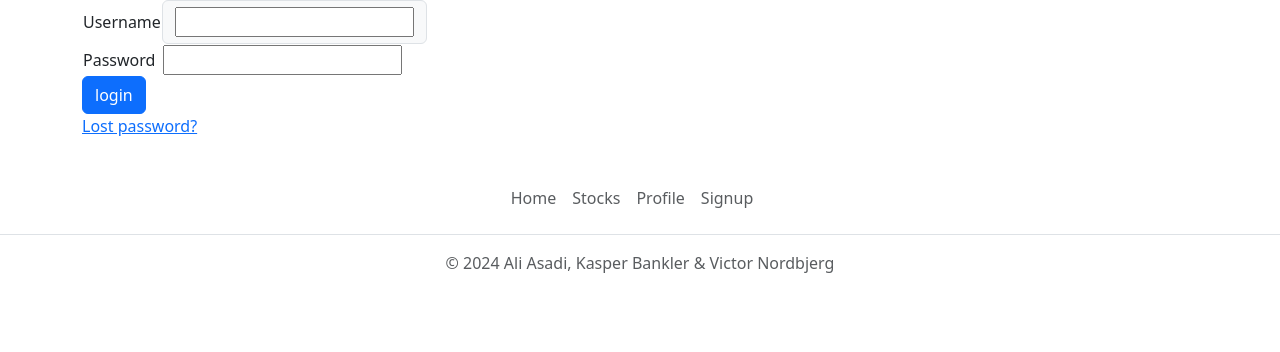
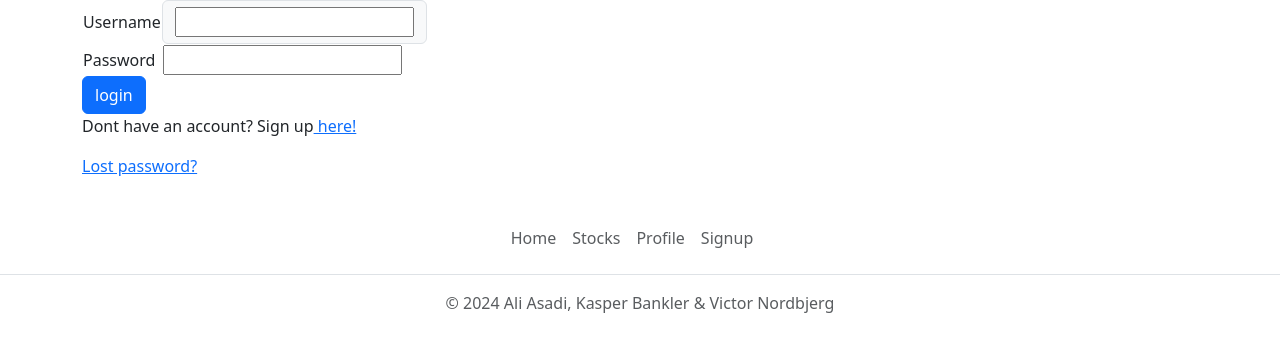
Before and after one commit to Kasper-Bankler/StockWebsite, a Django app: template templates/registration/login.html in a window 1280 px wide. Shown: the part 72-424 px from the top of the page. Run offline with Django 3.2, Linux system fonts and the light colour scheme; the template is opened without the code that fills it, so the values that code supplies are empty, except form fields; tables that the repository leaves empty hold one stand-in row (values such as "Sample post"); form fields are guessed from the names that the template uses.

Commit message:
login nav link fix + signup link in login page

```diff
--- a/templates/base.html
+++ b/templates/base.html
@@ -31,7 +31,7 @@
 
 
 
-          <a href="/accounts/{{user.username|yesno:"profile, login"}}" class="nav-link px-2 text-muted">{{user.username|yesno:"profile, login"}}</a>
+          <a href="/accounts/{{user.username|yesno:"profile,login"}}" class="nav-link px-2 text-muted">{{user.username|yesno:"profile,login"}}</a>
 
         </div>
 
--- a/templates/registration/login.html
+++ b/templates/registration/login.html
@@ -28,6 +28,7 @@
 </form>
 
 {# Assumes you set up the password_reset view in your URLconf #}
+<p>Dont have an account? Sign up<a href="{% url 'signup' %}"> here!</a></p>
 <p><a href="{% url 'password_reset' %}">Lost password?</a></p>
 
 {% endblock %}
```
